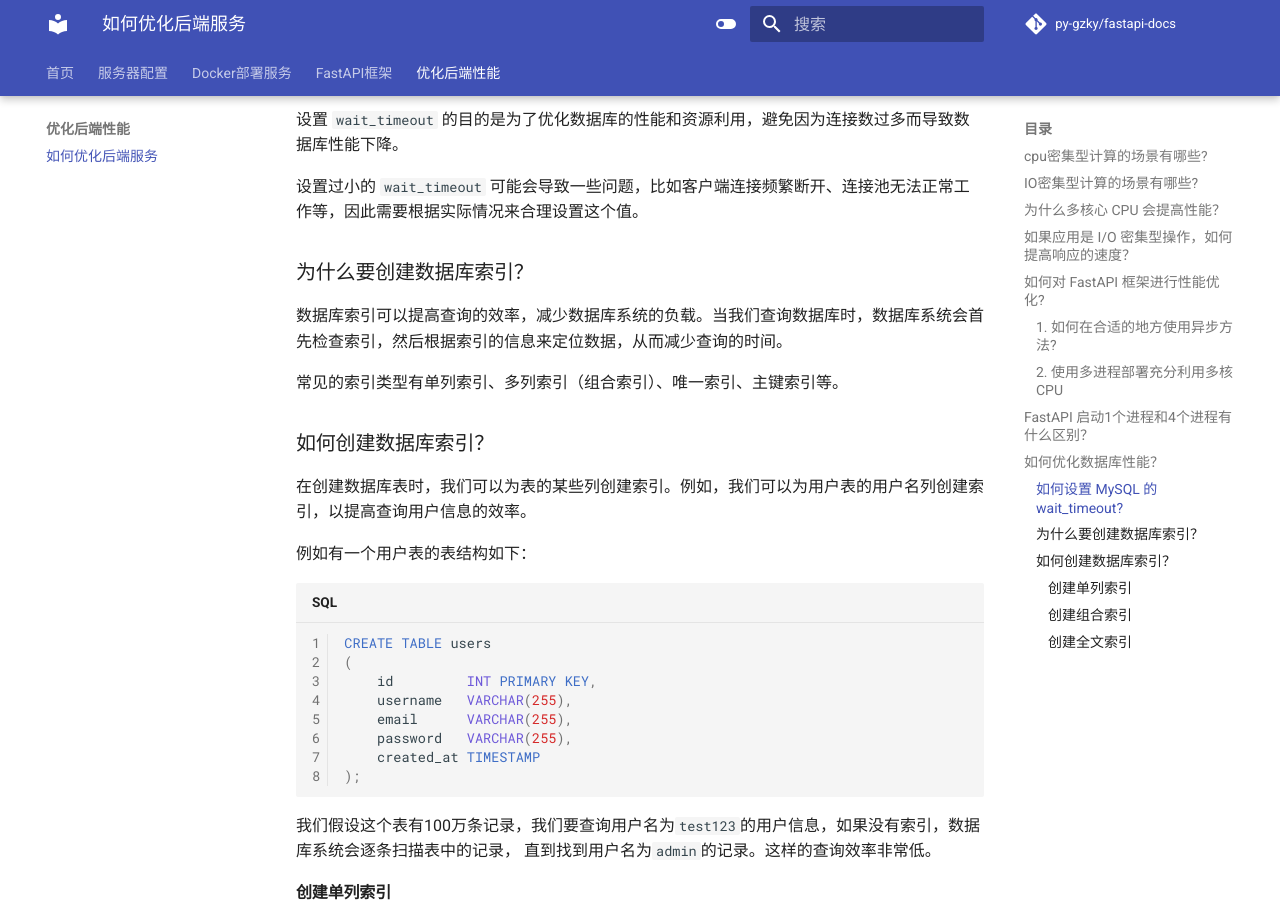
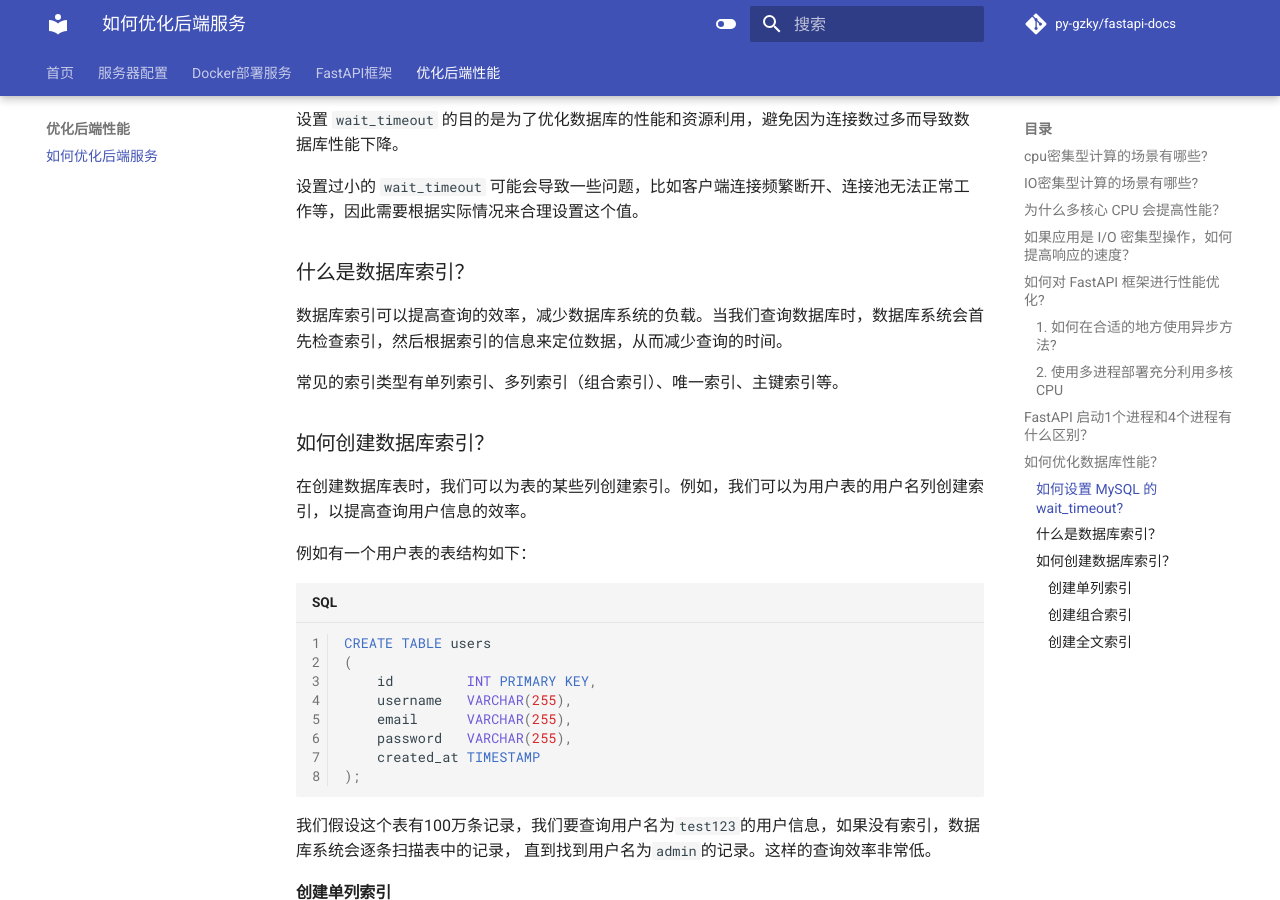
Before and after one commit to PY-GZKY/PythonBackendEngineerGuide, an MkDocs documentation site: the page built from docs/how-to-optimize-performance.md, in a window 1280 px wide and 900 px high, scrolled down 3696 px. Built offline with MkDocs 1.6.1 and Material for MkDocs 9.7.7, drawn with Linux system fonts in a browser that asks for light colours; comment, search, counter and statistics services are not loaded.

Commit message:
Update how-to-optimize-performance.md

```diff
--- a/docs/how-to-optimize-performance.md
+++ b/docs/how-to-optimize-performance.md
@@ -119,7 +119,7 @@ wait_timeout = 14400
 
 设置过小的 `wait_timeout` 可能会导致一些问题，比如客户端连接频繁断开、连接池无法正常工作等，因此需要根据实际情况来合理设置这个值。
 
-### 为什么要创建数据库索引？
+### 什么是数据库索引？
 
 数据库索引可以提高查询的效率，减少数据库系统的负载。当我们查询数据库时，数据库系统会首先检查索引，然后根据索引的信息来定位数据，从而减少查询的时间。
 
```
